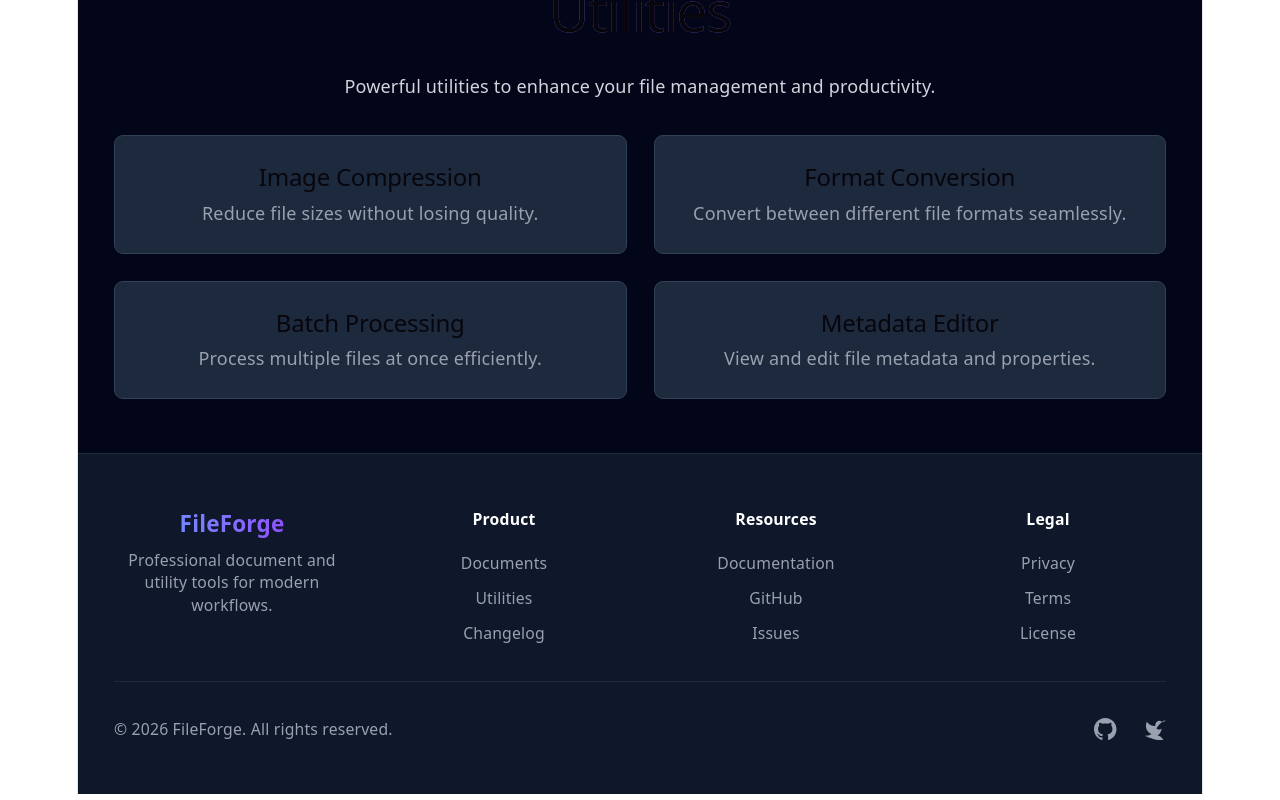
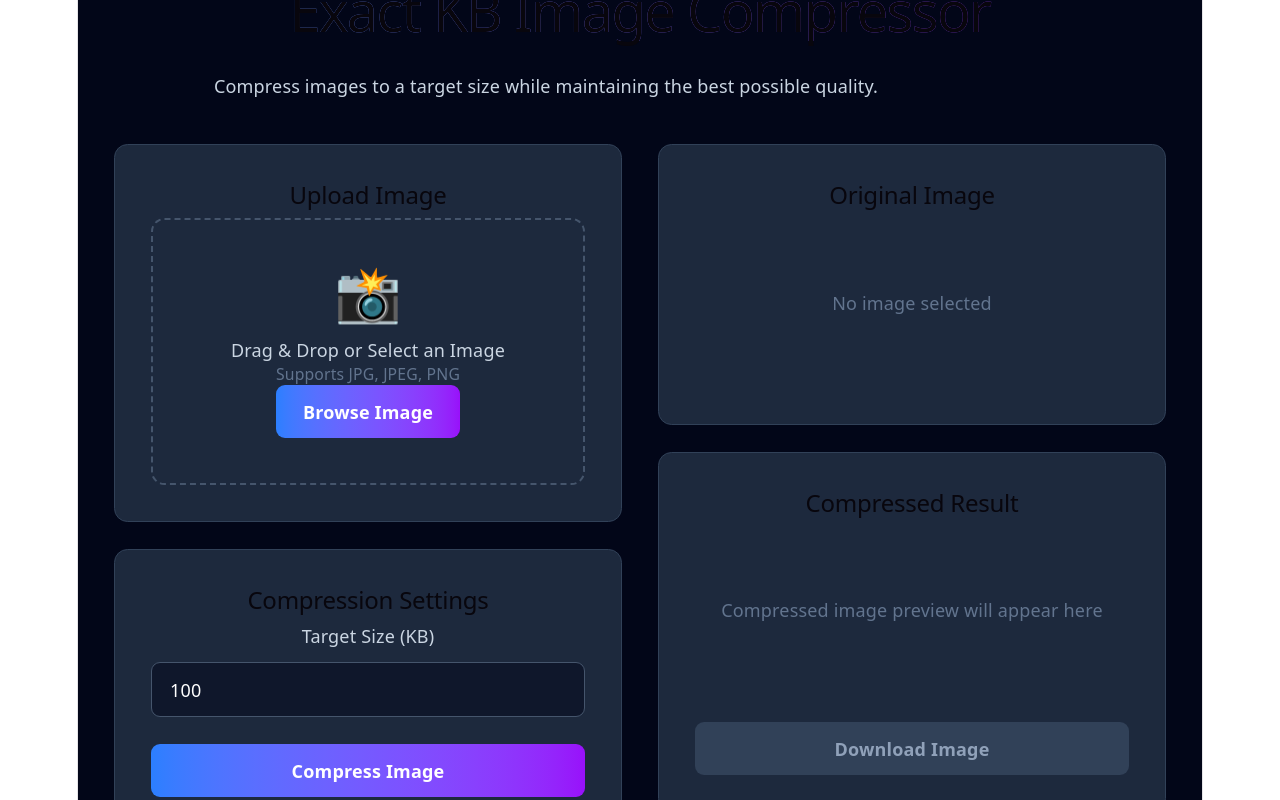
Before and after one commit to GOPI-THE-CODER/file-forge, a React (Vite) app: page /#/utilities in a window 1280 px wide. Shown: the part 180-980 px from the top of the page. Built offline with nearby package versions, Linux system fonts and the light colour scheme.

Commit message:
Add working image compressor utility

```diff
--- a/src/pages/Utilities.jsx
+++ b/src/pages/Utilities.jsx
@@ -1,33 +1,236 @@
+import { useState } from 'react'
+import imageCompression from 'browser-image-compression'
+
 export default function Utilities() {
+  const [targetKB, setTargetKB] = useState(100)
+  const [selectedImage, setSelectedImage] = useState(null)
+  const [previewUrl, setPreviewUrl] = useState(null)
+
+  const [compressedFile, setCompressedFile] = useState(null)
+  const [compressedPreview, setCompressedPreview] = useState(null)
+  const [compressedSize, setCompressedSize] = useState(null)
+
+  const handleImageSelect = (e) => {
+    const file = e.target.files[0]
+
+    if (!file) return
+
+    setSelectedImage(file)
+    setPreviewUrl(URL.createObjectURL(file))
+
+    setCompressedFile(null)
+    setCompressedPreview(null)
+    setCompressedSize(null)
+  }
+
+  const compressImage = async () => {
+    if (!selectedImage) {
+      alert('Please select an image first.')
+      return
+    }
+
+    try {
+      const options = {
+        maxSizeMB: targetKB / 1024,
+        maxWidthOrHeight: 4000,
+        useWebWorker: true,
+      }
+
+      const compressed = await imageCompression(
+        selectedImage,
+        options
+      )
+
+      setCompressedFile(compressed)
+      setCompressedPreview(URL.createObjectURL(compressed))
+      setCompressedSize((compressed.size / 1024).toFixed(2))
+    } catch (error) {
+      console.error(error)
+      alert('Compression failed.')
+    }
+  }
+
+  const downloadCompressedImage = () => {
+    if (!compressedFile) return
+
+    const link = document.createElement('a')
+    link.href = compressedPreview
+    link.download = `compressed-${selectedImage.name}`
+    link.click()
+  }
+
   return (
     <main className="flex-1">
       <div className="max-w-7xl mx-auto px-4 sm:px-6 lg:px-8 py-12">
-        <h1 className="text-4xl font-bold bg-linear-to-r from-blue-400 to-purple-600 bg-clip-text text-transparent mb-6">
-          Utilities
-        </h1>
-        <div className="prose prose-invert max-w-none">
-          <p className="text-gray-300 mb-4">
-            Powerful utilities to enhance your file management and productivity.
+
+        <div className="mb-10">
+          <h1 className="text-4xl font-bold bg-linear-to-r from-blue-400 to-purple-600 bg-clip-text text-transparent mb-4">
+            Exact KB Image Compressor
+          </h1>
+
+          <p className="text-slate-300 max-w-3xl">
+            Compress images to a target size while maintaining the best possible quality.
           </p>
-          <div className="grid grid-cols-1 md:grid-cols-2 gap-6 mt-8">
-            <div className="bg-slate-800 rounded-lg p-6 border border-slate-700">
-              <h2 className="text-xl font-semibold text-white mb-3">Image Compression</h2>
-              <p className="text-gray-400">Reduce file sizes without losing quality.</p>
+        </div>
+
+        <div className="grid lg:grid-cols-2 gap-8">
+
+          {/* LEFT */}
+          <div className="space-y-6">
+
+            <div className="bg-slate-800 rounded-xl border border-slate-700 p-8">
+
+              <h2 className="text-xl font-semibold text-white mb-6">
+                Upload Image
+              </h2>
+
+              <div className="border-2 border-dashed border-slate-600 rounded-xl p-10 text-center">
+
+                <div className="text-5xl mb-4">
+                  📸
+                </div>
+
+                <p className="text-slate-300 mb-2">
+                  Drag & Drop or Select an Image
+                </p>
+
+                <p className="text-slate-500 text-sm mb-6">
+                  Supports JPG, JPEG, PNG
+                </p>
+
+                <label className="inline-block px-6 py-3 rounded-lg font-semibold text-white bg-linear-to-r from-blue-500 to-purple-600 hover:opacity-90 transition cursor-pointer">
+
+                  Browse Image
+
+                  <input
+                    type="file"
+                    accept="image/*"
+                    onChange={handleImageSelect}
+                    className="hidden"
+                  />
+
+                </label>
+
+              </div>
             </div>
-            <div className="bg-slate-800 rounded-lg p-6 border border-slate-700">
-              <h2 className="text-xl font-semibold text-white mb-3">Format Conversion</h2>
-              <p className="text-gray-400">Convert between different file formats seamlessly.</p>
+
+            <div className="bg-slate-800 rounded-xl border border-slate-700 p-8">
+
+              <h2 className="text-xl font-semibold text-white mb-6">
+                Compression Settings
+              </h2>
+
+              <label className="block text-slate-300 mb-3">
+                Target Size (KB)
+              </label>
+
+              <input
+                type="number"
+                min="1"
+                value={targetKB}
+                onChange={(e) => setTargetKB(Number(e.target.value))}
+                className="w-full bg-slate-900 border border-slate-600 rounded-lg px-4 py-3 text-white"
+              />
+
+              <button
+                onClick={compressImage}
+                className="w-full mt-6 px-6 py-3 rounded-lg font-semibold text-white bg-linear-to-r from-blue-500 to-purple-600 hover:opacity-90 transition"
+              >
+                Compress Image
+              </button>
+
             </div>
-            <div className="bg-slate-800 rounded-lg p-6 border border-slate-700">
-              <h2 className="text-xl font-semibold text-white mb-3">Batch Processing</h2>
-              <p className="text-gray-400">Process multiple files at once efficiently.</p>
+
+          </div>
+
+          {/* RIGHT */}
+          <div className="space-y-6">
+
+            <div className="bg-slate-800 rounded-xl border border-slate-700 p-8">
+
+              <h2 className="text-xl font-semibold text-white mb-6">
+                Original Image
+              </h2>
+
+              {previewUrl ? (
+                <div>
+
+                  <img
+                    src={previewUrl}
+                    alt="Original"
+                    className="w-full max-h-80 object-contain rounded-lg"
+                  />
+
+                  <div className="mt-4 text-slate-300 text-sm space-y-1">
+
+                    <p>
+                      <strong>Name:</strong> {selectedImage.name}
+                    </p>
+
+                    <p>
+                      <strong>Size:</strong>{' '}
+                      {(selectedImage.size / 1024).toFixed(2)} KB
+                    </p>
+
+                  </div>
+
+                </div>
+              ) : (
+                <div className="text-center text-slate-500 py-16">
+                  No image selected
+                </div>
+              )}
+
             </div>
-            <div className="bg-slate-800 rounded-lg p-6 border border-slate-700">
-              <h2 className="text-xl font-semibold text-white mb-3">Metadata Editor</h2>
-              <p className="text-gray-400">View and edit file metadata and properties.</p>
+
+            <div className="bg-slate-800 rounded-xl border border-slate-700 p-8">
+
+              <h2 className="text-xl font-semibold text-white mb-6">
+                Compressed Result
+              </h2>
+
+              {compressedPreview ? (
+                <div>
+
+                  <img
+                    src={compressedPreview}
+                    alt="Compressed"
+                    className="w-full max-h-80 object-contain rounded-lg"
+                  />
+
+                  <div className="mt-4 text-slate-300 text-sm">
+
+                    <p>
+                      <strong>Compressed Size:</strong> {compressedSize} KB
+                    </p>
+
+                  </div>
+
+                </div>
+              ) : (
+                <div className="text-center text-slate-500 py-16">
+                  Compressed image preview will appear here
+                </div>
+              )}
+
+              <button
+                onClick={downloadCompressedImage}
+                disabled={!compressedFile}
+                className={`w-full mt-6 px-6 py-3 rounded-lg font-semibold ${
+                  compressedFile
+                    ? 'text-white bg-linear-to-r from-blue-500 to-purple-600'
+                    : 'text-slate-400 bg-slate-700 cursor-not-allowed'
+                }`}
+              >
+                Download Image
+              </button>
+
             </div>
+
           </div>
+
         </div>
+
       </div>
     </main>
   )
```
